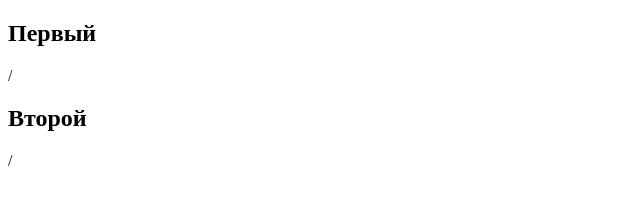
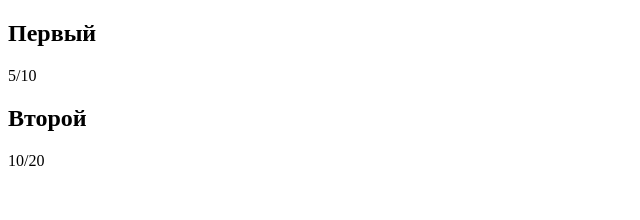
Before and after one commit to veronicaloban/angular-lists, an Angular app: page /lists in a window 1280 px wide. Shown: the top 220 px of the page, without its empty margins (0-640 px from the left). Built offline with nearby package versions, Linux system fonts and the light colour scheme; data requests are answered from the project's data file.

Commit message:
interface changed

```diff
--- a/src/app/modules/lists-module/list/list.component.html
+++ b/src/app/modules/lists-module/list/list.component.html
@@ -1,4 +1,4 @@
 <div class="list">
   <h2>{{list.name}}</h2>
-  <div>{{list.completedItems}}/{{list.items}}</div>
+  <div>{{list.completed}}/{{list.total}}</div>
 </div>
--- a/src/app/modules/lists-module/listInterface.ts
+++ b/src/app/modules/lists-module/listInterface.ts
@@ -1,6 +1,6 @@
 export interface ListInterface {
-  id: string,
+  id: number,
   name: string,
-  items: number,
-  completedItems: string
+  total: number,
+  completed: number
 }
--- a/src/app/modules/lists-module/lists-service.service.ts
+++ b/src/app/modules/lists-module/lists-service.service.ts
@@ -12,7 +12,7 @@ export class ListsServiceService {
 
   constructor(private http: HttpClient) { }
 
-  public getLists(): Observable<ListInterface[]> {
+  public getLists$(): Observable<ListInterface[]> {
     return this.http.get<ListInterface[]>(this.url);
   }
 }
--- a/src/app/modules/lists-module/lists/lists.component.html
+++ b/src/app/modules/lists-module/lists/lists.component.html
@@ -1,3 +1,3 @@
-<div *ngFor="let list of lists | async">
+<div *ngFor="let list of lists$ | async">
   <app-list [list]="list"></app-list>
 </div>
--- a/src/app/modules/lists-module/lists/lists.component.ts
+++ b/src/app/modules/lists-module/lists/lists.component.ts
@@ -9,7 +9,7 @@ import { ListInterface } from '../listInterface';
   styleUrls: ['./lists.component.scss'],
 })
 export class ListsComponent implements OnInit {
-  public lists: Observable<ListInterface[]>;
+  public lists$: Observable<ListInterface[]>;
 
   constructor(private listsService: ListsServiceService) { }
 
@@ -18,6 +18,6 @@ export class ListsComponent implements OnInit {
   }
 
   private showLists(): void {
-    this.lists = this.listsService.getLists();
+    this.lists$ = this.listsService.getLists$();
   }
 }
```
